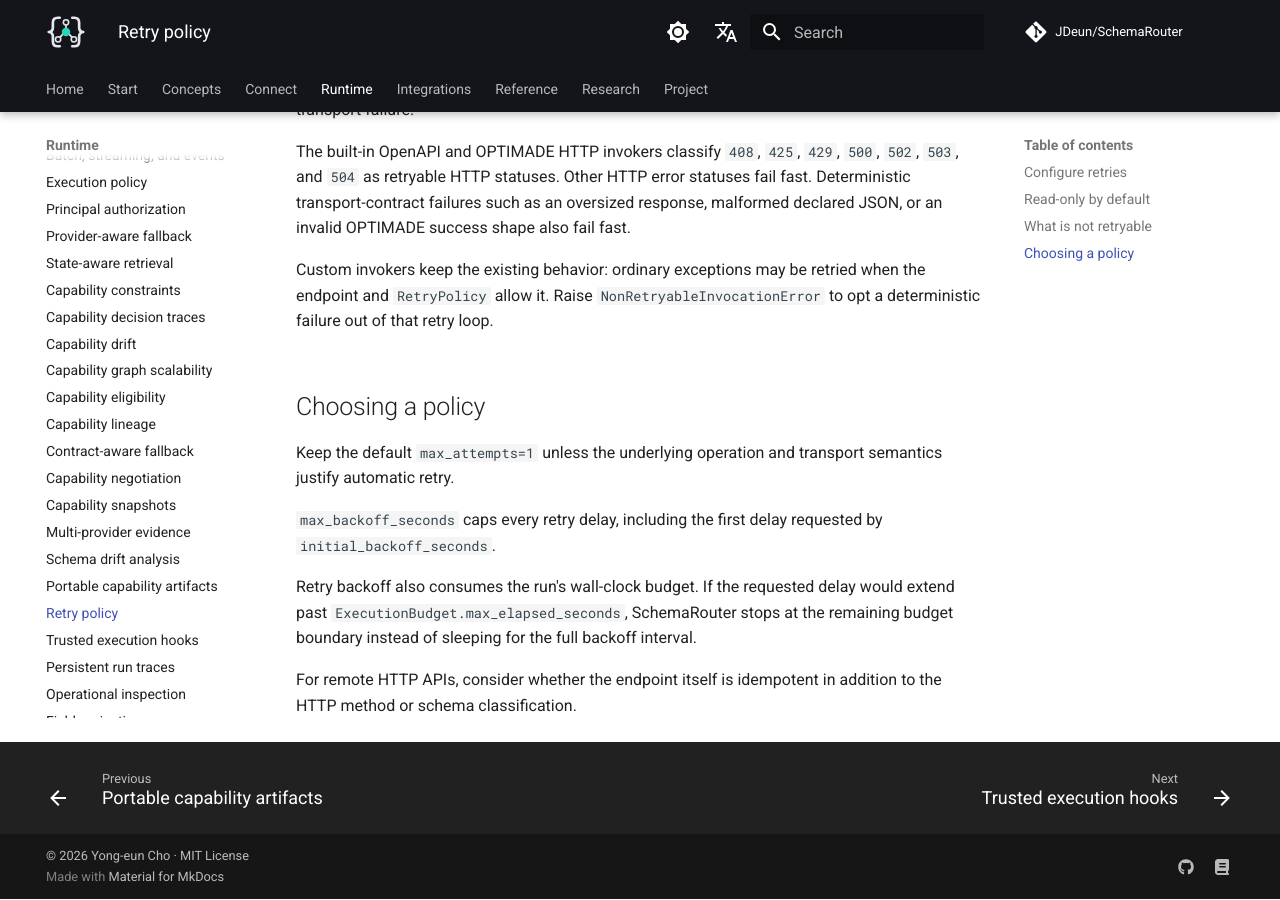
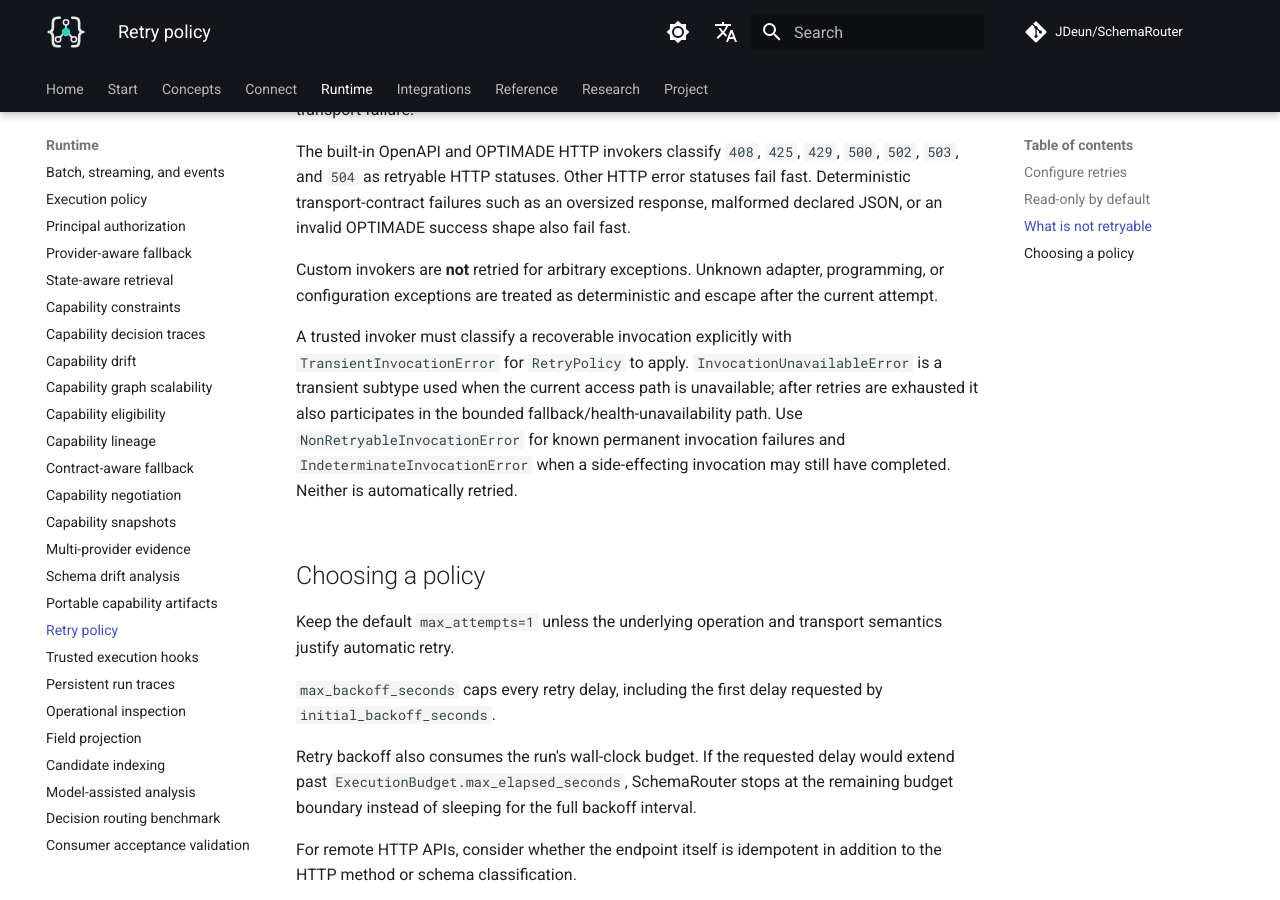
Before and after one commit to JDeun/SchemaRouter, an MkDocs documentation site: the page built from docs/guides/retry.md, in a window 1280 px wide and 900 px high, scrolled down 1350 px. Built offline with MkDocs 1.6.1 and Material for MkDocs 9.7.7, drawn with Linux system fonts in a browser that asks for light colours; comment, search, counter and statistics services are not loaded.

```diff
--- a/docs/guides/retry.md
+++ b/docs/guides/retry.md
@@ -57,9 +57,16 @@ The built-in OpenAPI and OPTIMADE HTTP invokers classify `408`, `425`, `429`, `5
 Deterministic transport-contract failures such as an oversized response, malformed declared JSON,
 or an invalid OPTIMADE success shape also fail fast.
 
-Custom invokers keep the existing behavior: ordinary exceptions may be retried when the endpoint and
-`RetryPolicy` allow it. Raise `NonRetryableInvocationError` to opt a deterministic failure out of
-that retry loop.
+Custom invokers are **not** retried for arbitrary exceptions. Unknown adapter, programming, or
+configuration exceptions are treated as deterministic and escape after the current attempt.
+
+A trusted invoker must classify a recoverable invocation explicitly with
+`TransientInvocationError` for `RetryPolicy` to apply. `InvocationUnavailableError` is a
+transient subtype used when the current access path is unavailable; after retries are exhausted it
+also participates in the bounded fallback/health-unavailability path. Use
+`NonRetryableInvocationError` for known permanent invocation failures and
+`IndeterminateInvocationError` when a side-effecting invocation may still have completed. Neither
+is automatically retried.
 
 ## Choosing a policy
 
```
Also changed, not shown: docs/getting-started/runtime-lifecycle.md (+7 -5 lines), docs/guides/authorization.md (+14 -2 lines), docs_ko/getting-started/runtime-lifecycle.md (+4 -3 lines), docs_ko/guides/authorization.md (+14 -2 lines), docs_ko/guides/retry.md (+10 -0 lines).
